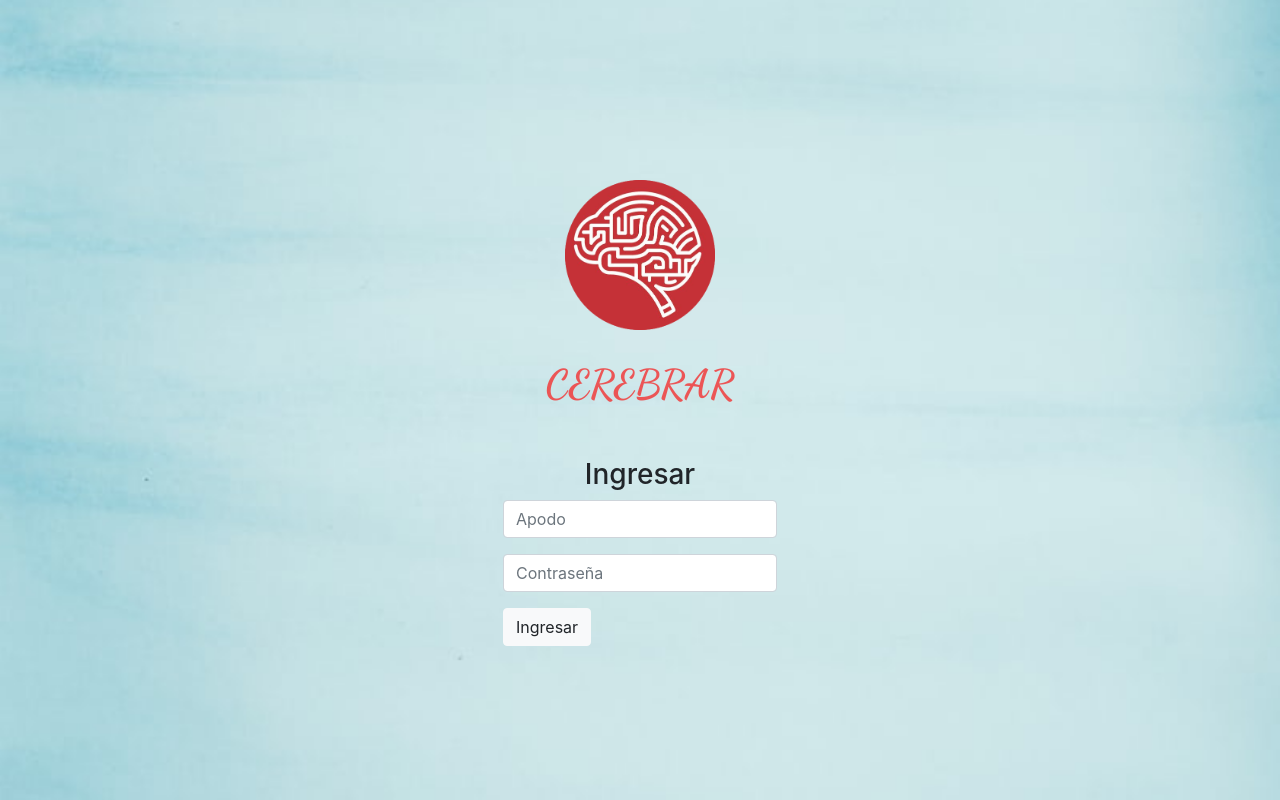
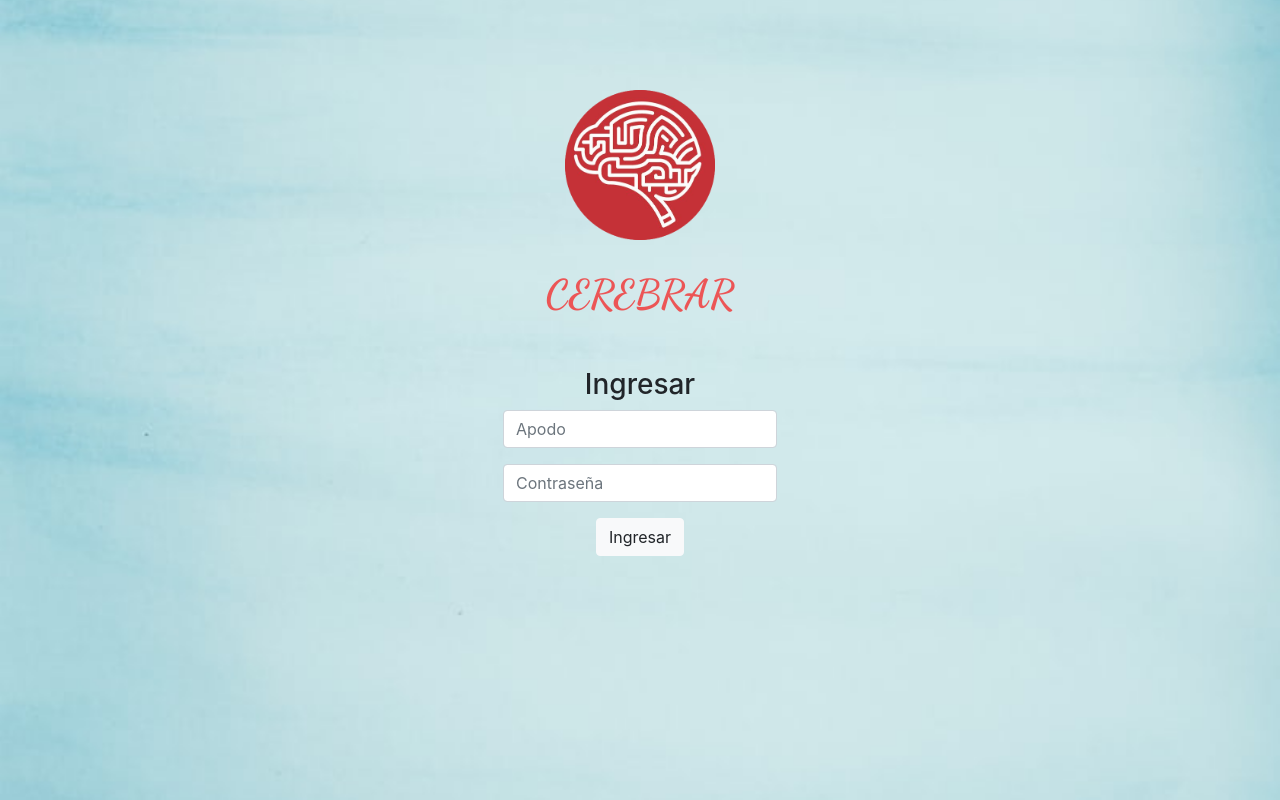
Before and after one commit to julianortega35/cerebrarClient, a React (Create React App) app: page /login in a window 1280 px wide. Built offline with nearby package versions, Linux system fonts and the light colour scheme; no server answers.

Commit message:
front styles

```diff
--- a/src/App.css
+++ b/src/App.css
@@ -56,7 +56,7 @@ button.navbar-button {
 
 /* HOME */
 
-.home-btn{
+.home-style{
 
 
   display: flex;
@@ -69,6 +69,14 @@ button.navbar-button {
 
 
 }
+
+.home-buttom{
+  text-decoration: none;
+  color: black;
+
+}
+
+
 
 
 .home-title{
@@ -96,15 +104,24 @@ button.navbar-button {
 	align-items: center;
   align-content: center;
 
+}
 
 
-}
 
 
 .login-style{
 
-  margin-top: 150px;
+  margin-top: 60px;
 
+}
+
+.login-buttom{
+  display: flex;
+	flex-direction: column;
+	flex-wrap: wrap;
+	justify-content: center;
+	align-items: center;
+  align-content: center;
 }
 
 
@@ -121,7 +138,8 @@ button.navbar-button {
 	justify-content: center;
 	align-items: center;
   align-content: center;
-  margin-top: 150px;
+  margin-top: 60px;
+
 
 
 }
--- a/src/components/PrivateRoute.js
+++ b/src/components/PrivateRoute.js
@@ -8,7 +8,7 @@ function PrivateRoute({ component: Component, isLoggedin, ...rest }) {
   return (
    <Route
     {...rest}
-    render={ (props)  => isLoggedin ? <Component {...props} /> : <Redirect to="/login" />}
+    render={ (props)  => isLoggedin ? <Component {...props} /> : <Redirect to="/" />}
    />
   );
 }
--- a/src/components/ThoughtDetails.js
+++ b/src/components/ThoughtDetails.js
@@ -89,8 +89,10 @@ componentDidMount(){
 
         return (
             <div >
+
+              <h2>Detalle de pensamiento</h2>
              <div className="form-style">
-              <h2>Detalle de pensamiento</h2>
+
 
               <h6>Pensamiento automático: {this.state.automaticThought}</h6>
               <p>Intesidad: {this.state.intensity}</p>
--- a/src/pages/Home.js
+++ b/src/pages/Home.js
@@ -15,7 +15,7 @@ class Home extends Component {
 
 
 
-     <div className="home-btn">
+     <div className="home-style">
 
      <img className="home-logo" src="/images/fondo/home2.png" alt=""/>
 
@@ -27,15 +27,17 @@ class Home extends Component {
 
       <br/>
         <br/>
-        <Button variant="light" type="submit" value="Crear"  >
-      <Link to="/login">Ingresar</Link>
+
+        <Button  variant="light" type="submit" value="Crear"  >
+      <Link className="home-buttom" to="/login">Ingresar</Link>
       </Button>
+
       <br/>
       <br/>
 
 
       <Button variant="light" type="submit" value="Crear"  >
-      <Link to="/signup">Crear una cuenta</Link>
+      <Link className="home-buttom" to="/signup">Crear una cuenta</Link>
       </Button>
 
       </div>
--- a/src/pages/Login.js
+++ b/src/pages/Login.js
@@ -56,9 +56,13 @@ class Login extends Component {
         <Form.Control type="password" placeholder="Contraseña" name="password" value={password} onChange={this.handleChange}  />
       </Form.Group>
 
+
+     <div className="login-buttom" >
       <Button variant="light" type="submit" value="Ingresar"  >
       Ingresar
       </Button>
+
+      </div>
 
         </form>
 
--- a/src/pages/Signup.js
+++ b/src/pages/Signup.js
@@ -52,9 +52,11 @@ class Signup extends Component {
       <Form.Control type="password" placeholder="Contraseña" name="password" value={password} onChange={this.handleChange}  />
       </Form.Group>
 
+      <div className="login-buttom" >
       <Button variant="light" type="submit" value="Crear"  >
       Crear
       </Button>
+      </div>
 
 </form>
 
```
